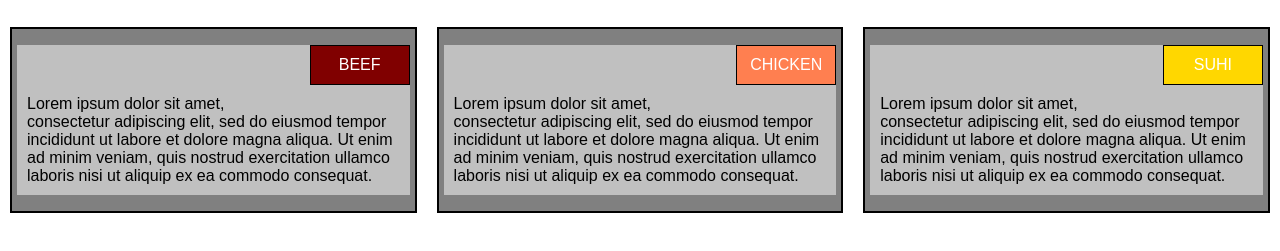
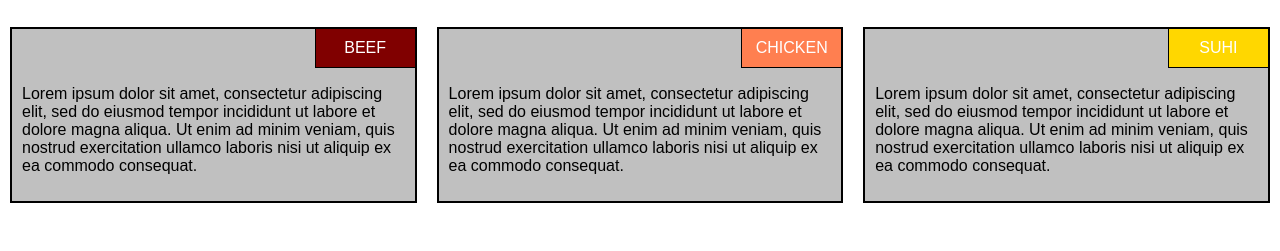
Before and after one commit to ludofr/fs4_assignment2, a plain HTML site: page index.html in a window 1280 px wide. Shown: the part 61-312 px from the top of the page. Drawn offline with Linux system fonts and the light colour scheme.

Commit message:
no message

```diff
--- a/css/styles.css
+++ b/css/styles.css
@@ -16,26 +16,25 @@ h1 {
 }
 
 p {
-  background-color: silver;
   padding : 10px ;
-  margin-left: 5px;
-  margin-right: 5px;
   color: black;
 }
 
 .content
 {
-    padding-top: 50px ;
+    padding-top: 40px ;
 }
 
 .menuName
 {
   text-transform: uppercase;
-  border: 1px solid black;
+  border-left: 1px solid black;
+  border-bottom: 1px solid black;
   text-align: center;
   width: 100px ;
   color: white;
   float : right;
+  margin-top : 0;
 }
 
 .menuName1
@@ -61,7 +60,7 @@ p {
 .menuItem
 {
   border: 2px solid black;
-  background-color: gray ;
+  background-color: silver ;
   margin: 10px;
 }
 
```
